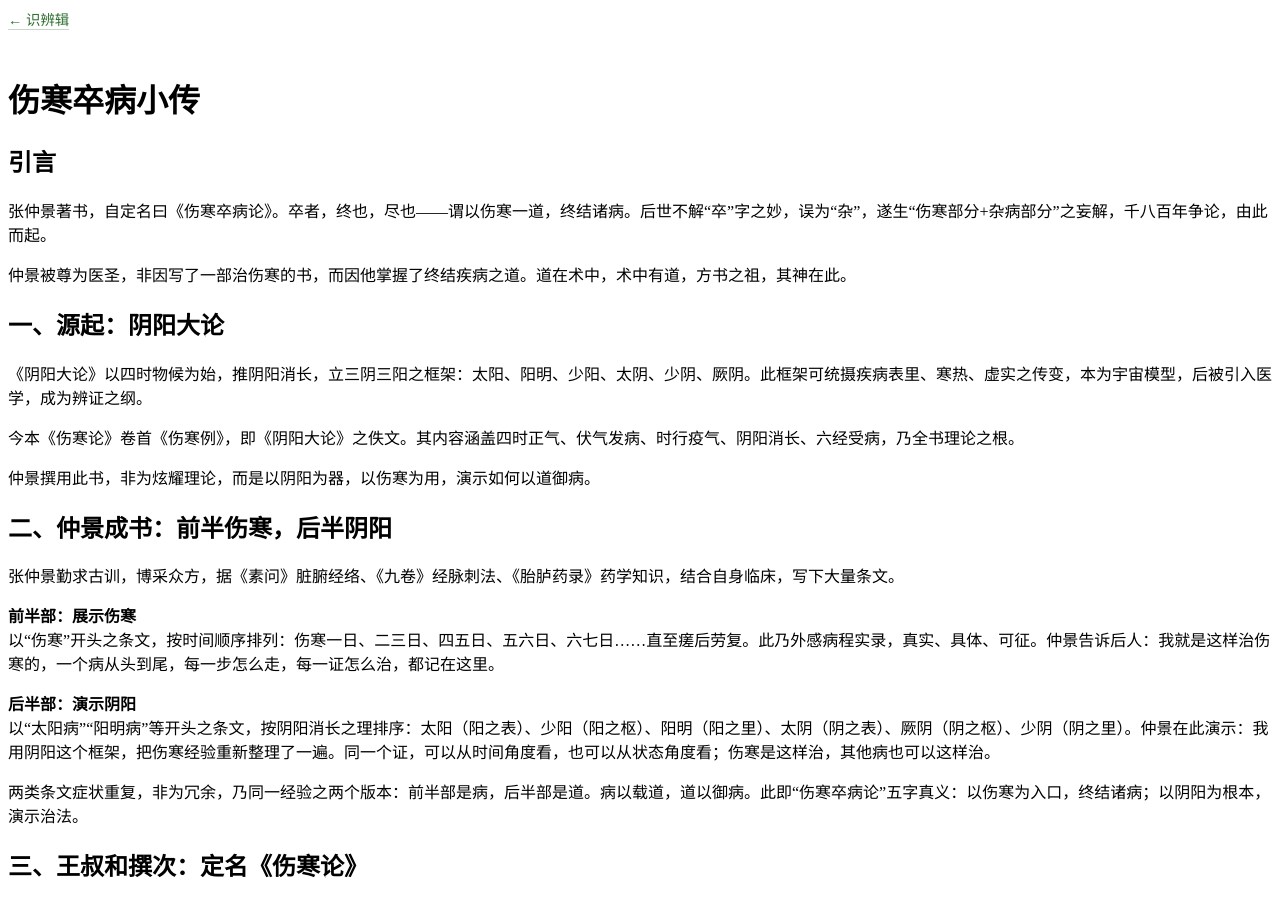
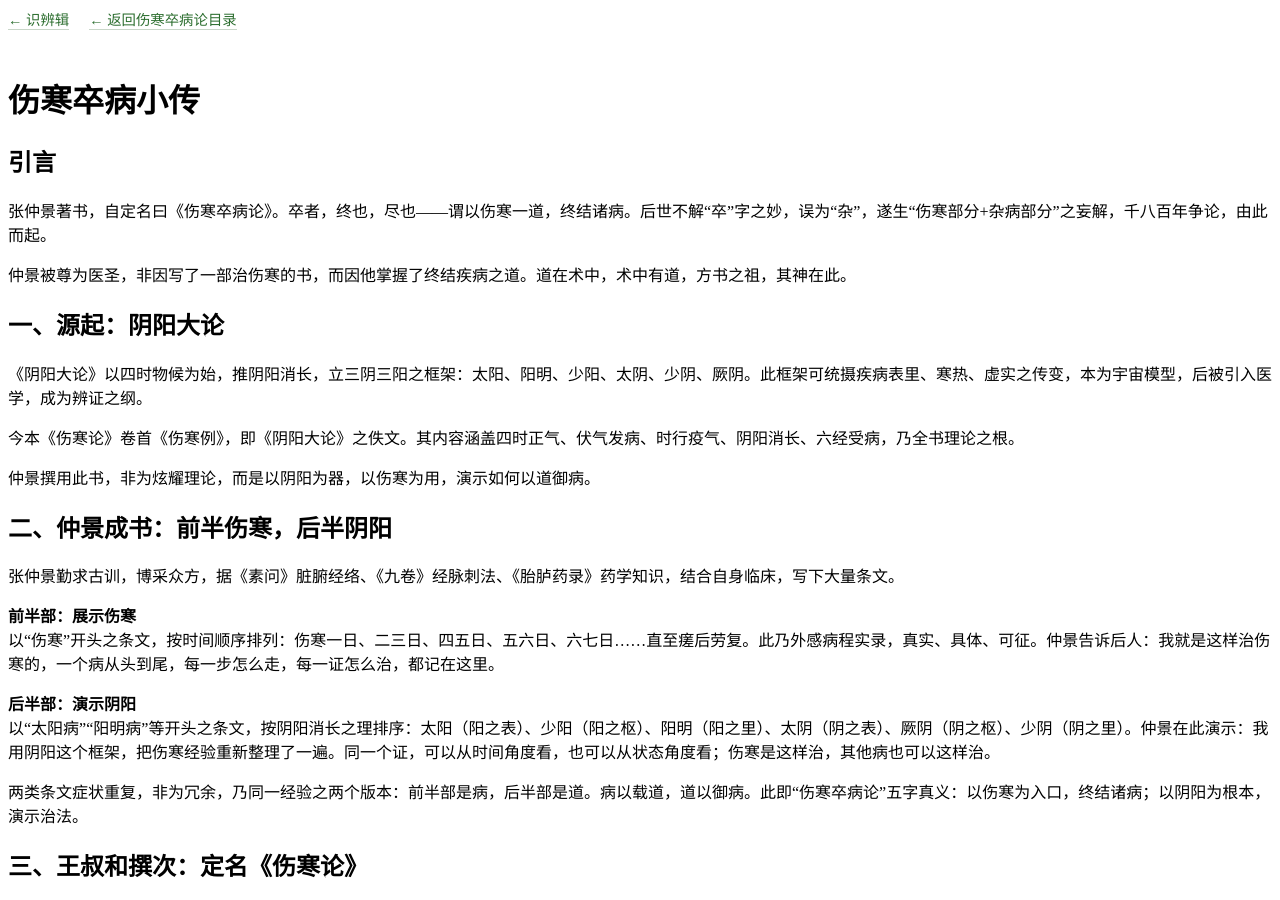
Before and after one commit to chixiao994/chixiao994.github.io, a Jekyll site: the page shibianji/interpretations/汉唐/伤寒卒病论/01-伤寒小传.html, which Jekyll copies as it is, in a window 1280 px wide and 900 px high. Built offline with Jekyll 4.4.1, drawn with Linux system fonts in a browser that asks for light colours.

Commit message:
Update 01-伤寒小传.html

```diff
--- a/shibianji/interpretations/汉唐/伤寒卒病论/01-伤寒小传.html
+++ b/shibianji/interpretations/汉唐/伤寒卒病论/01-伤寒小传.html
@@ -29,6 +29,7 @@
 <body>
 <div class="container">
     <a href="/shibianji/" class="home-link">← 识辨辑</a>
+    <a href="index.html" class="home-link" style="margin-left: 1rem;">← 返回伤寒卒病论目录</a>
     <h1>伤寒卒病小传</h1>
 
     <h2>引言</h2>
```
